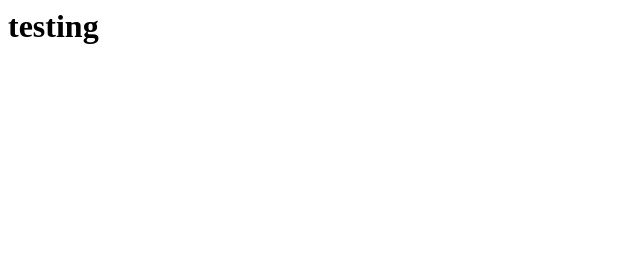
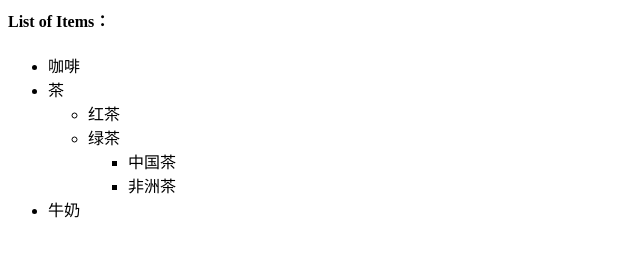
Before and after one commit to CaojiamingAlan/IERG4210, a plain HTML site: page index.html in a window 1280 px wide. Shown: the whole page, without its empty margins (0-640 px from the left). Drawn offline with Linux system fonts and the light colour scheme.

Commit message:
Update index.html

```diff
--- a/index.html
+++ b/index.html
@@ -1 +1,22 @@
-<h1>testing</h1>
+<html>
+
+<body>
+<h4>List of Items：</h4>
+<ul>
+  <li>咖啡</li>
+  <li>茶
+    <ul>
+    <li>红茶</li>
+    <li>绿茶
+      <ul>
+      <li>中国茶</li>
+      <li>非洲茶</li>
+      </ul>
+    </li>
+    </ul>
+  </li>
+  <li>牛奶</li>
+</ul>
+
+</body>
+</html>
```
